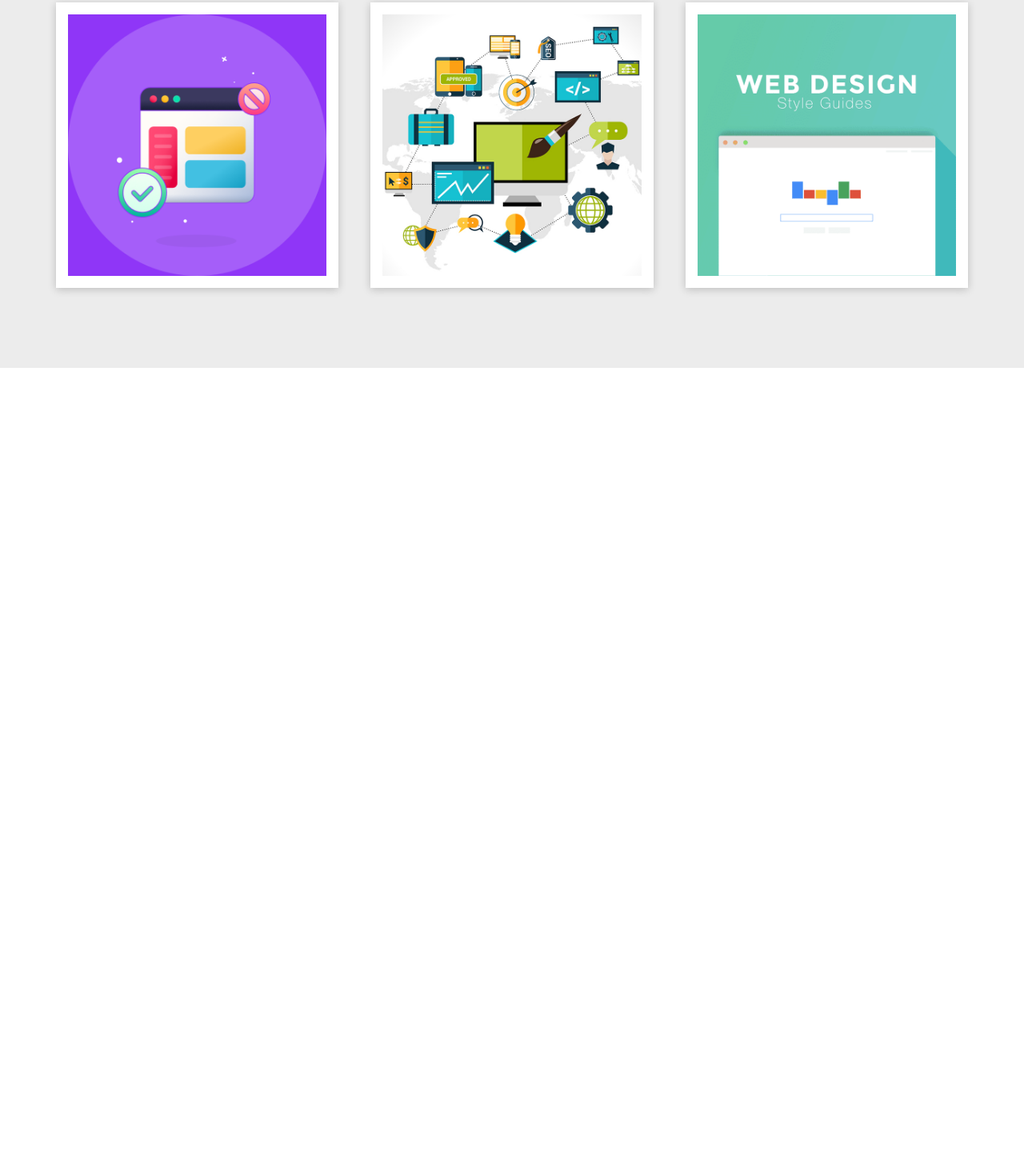
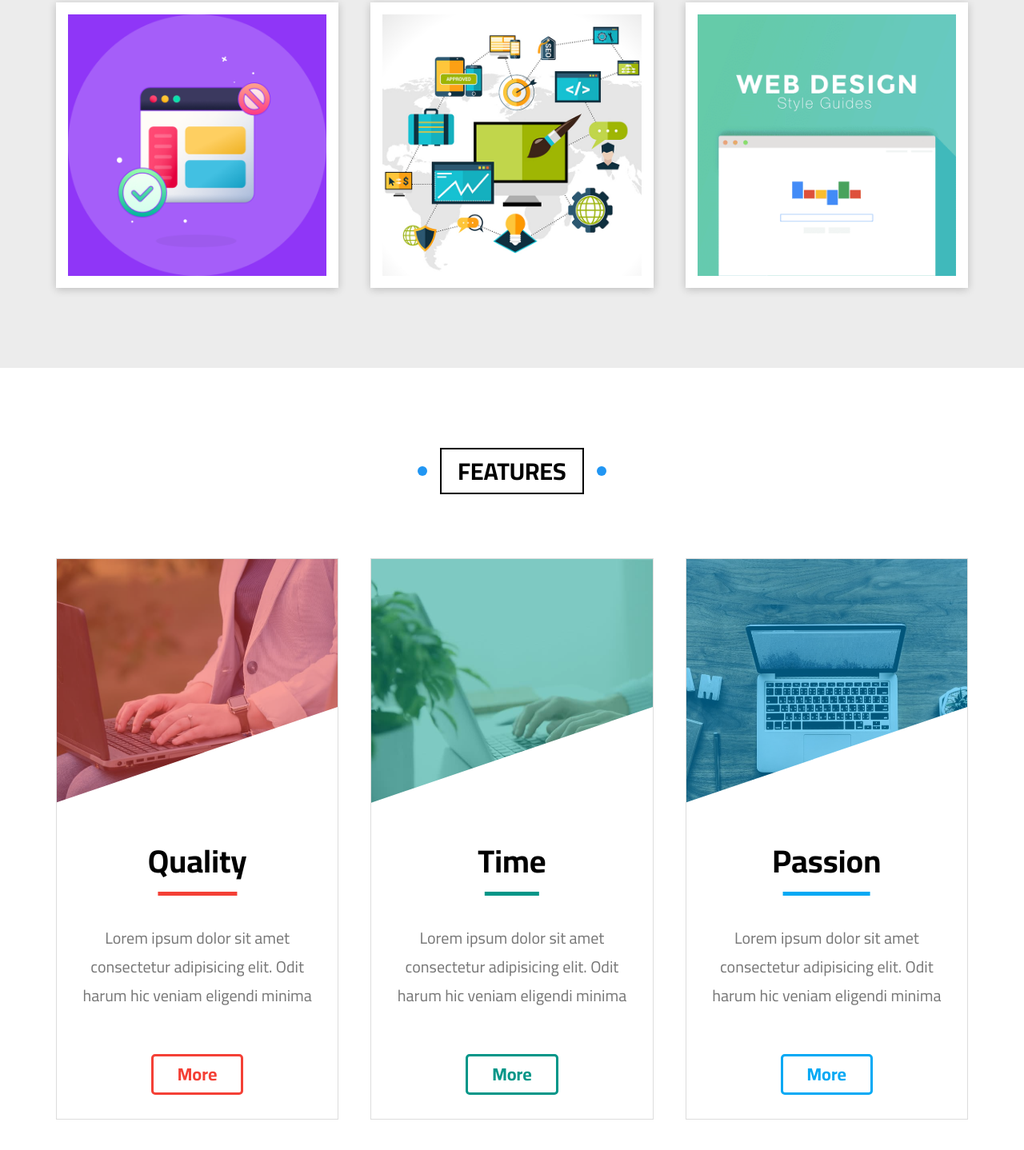
Before and after one commit to amniuelmohamed/Elzero-Template, a plain HTML site: page index.html in a window 1280 px wide. Shown: the part 2550-3988 px from the top of the page at 80% size. Before the commit the page ends 3010 px from the top, so only its background shows below. Drawn offline with Linux system fonts and the light colour scheme.

Commit message:
Adding the features section

```diff
--- a/css/elzero.css
+++ b/css/elzero.css
@@ -559,6 +559,173 @@ a {
 
 
 
+/* START FEATURES */
+.features {
+    padding-top: var(--section-padding-top);
+    padding-bottom: var(--section-padding-bottom);
+}
+
+.features .content {
+    display: grid;
+    grid-template-columns: repeat(auto-fill, minmax(300px, 1fr));
+    gap: 40px;
+}
+
+.features .box {
+    border: 1px solid #ddd;
+    text-align: center;
+}
+
+.features .box .image {
+    position: relative;
+    overflow: hidden;
+}
+
+.features .box .image::before {
+    content: '';
+    position: absolute;
+    top: -1px;
+    left: 0;
+    width: 100%;
+    height: 100%;
+    opacity: 0.5;
+}
+
+.features .box:first-of-type .image::before {
+    background-color: #f44036;
+}
+
+.features .box:nth-of-type(2) .image::before {
+    background-color: #009688;
+}
+
+.features .box:last-of-type .image::before {
+    background-color: #03a9f4;
+}
+
+.features .box .image::after {
+    content: '';
+    position: absolute;
+    bottom: 0;
+    right: 0;
+    border-style: solid;
+    border-width: 0px 0px 170px 500px;
+    border-color: transparent transparent white transparent;
+    transition: var(--main-transition);
+}
+
+.features .box:hover .image::after {
+    border-width: 0px 500px 170px 500px;
+}
+
+
+.features .box .image img {
+    max-width: 100%;
+}
+
+.features .box h3 {
+    text-transform: capitalize;
+    font-size: 40px;
+    width: fit-content;
+    margin: 0 auto;
+    position: relative;
+}
+
+.features .box h3::after {
+    content: '';
+    position: absolute;
+    bottom: -20px;
+    left: 50%;
+    transform: translateX(-50%);
+    height: 5px;
+    width: 80%;
+}
+
+.features .box:first-of-type h3::after {
+    background-color: #f44036;
+}
+
+.features .box:nth-of-type(2) h3::after {
+    background-color: #009688;
+}
+
+.features .box:last-of-type h3::after {
+    background-color: #03a9f4;
+}
+
+.features .box p {
+    line-height: 1.8;
+    font-size: 20px;
+    padding: 25px;
+    margin: 30px 0;
+    color: #777;
+}
+
+.features .box a {
+    text-transform: capitalize;
+    display: block;
+    padding: 10px 30px;
+    width: fit-content;
+    margin: 0 auto 30px;
+    font-size: 22px;
+    font-weight: bold;
+    border: 3px solid;
+    border-radius: 5px;
+    position: relative;
+    overflow: hidden;
+    transition: color var(--main-transition);
+}
+
+.features .box:first-of-type a {
+    color: #f44036;
+    border-color: #f44036;
+}
+
+.features .box:nth-of-type(2) a {
+    color: #009688;
+    border-color: #009688;
+}
+
+.features .box:last-of-type a {
+    color: #03a9f4;
+    border-color: #03a9f4;
+}
+
+.features .box:hover a {
+    color: white;
+}
+
+.features .box a::before {
+    content: '';
+    position: absolute;
+    top: 0;
+    left: -150%;
+    width: 100%;
+    height: 100%;
+    z-index: -1;
+    transition: left var(--main-transition);
+}
+
+.features .box:first-of-type a::before {
+    background-color: #f44036;
+}
+
+.features .box:nth-of-type(2) a::before {
+    background-color: #009688;
+}
+
+.features .box:last-of-type a::before {
+    background-color: #03a9f4;
+}
+
+.features .box:hover a::before {
+    left: 0;
+}
+
+/* END FEATURES */
+
+
+
 
 /* START ANIMATIONS */
 @keyframes move-landing-img {
--- a/index.html
+++ b/index.html
@@ -177,6 +177,35 @@
             </div>
         </div>
     </div>
+
+    <div class="features" id="features">
+        <div class="container">
+            <h2 class="main-heading">Features</h2>
+            <div class="content">
+                <div class="box">
+                    <div class="image"><img src="imgs/features-01.jpg" alt="feat01"></div>
+                    <h3>quality</h3>
+                    <p>Lorem ipsum dolor sit amet consectetur adipisicing elit. Odit harum hic veniam eligendi minima
+                    </p>
+                    <a href="#">more</a>
+                </div>
+                <div class="box">
+                    <div class="image"><img src="imgs/features-02.jpg" alt="feat02"></div>
+                    <h3>time</h3>
+                    <p>Lorem ipsum dolor sit amet consectetur adipisicing elit. Odit harum hic veniam eligendi minima
+                    </p>
+                    <a href="#">more</a>
+                </div>
+                <div class="box">
+                    <div class="image"><img src="imgs/features-03.jpg" alt="feat03"></div>
+                    <h3>passion</h3>
+                    <p>Lorem ipsum dolor sit amet consectetur adipisicing elit. Odit harum hic veniam eligendi minima
+                    </p>
+                    <a href="#">more</a>
+                </div>
+            </div>
+        </div>
+    </div>
 </body>
 
 </html>
```
